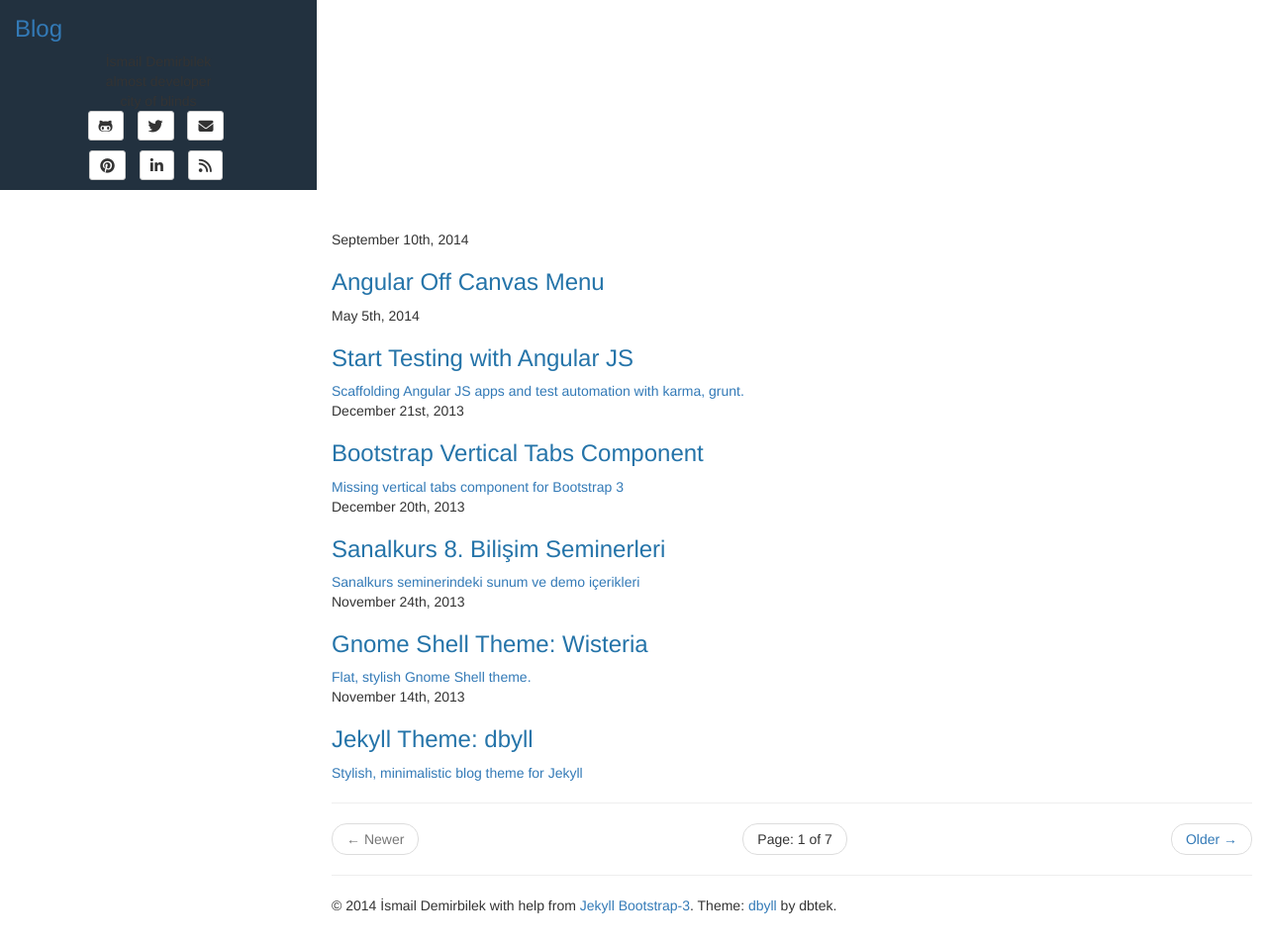
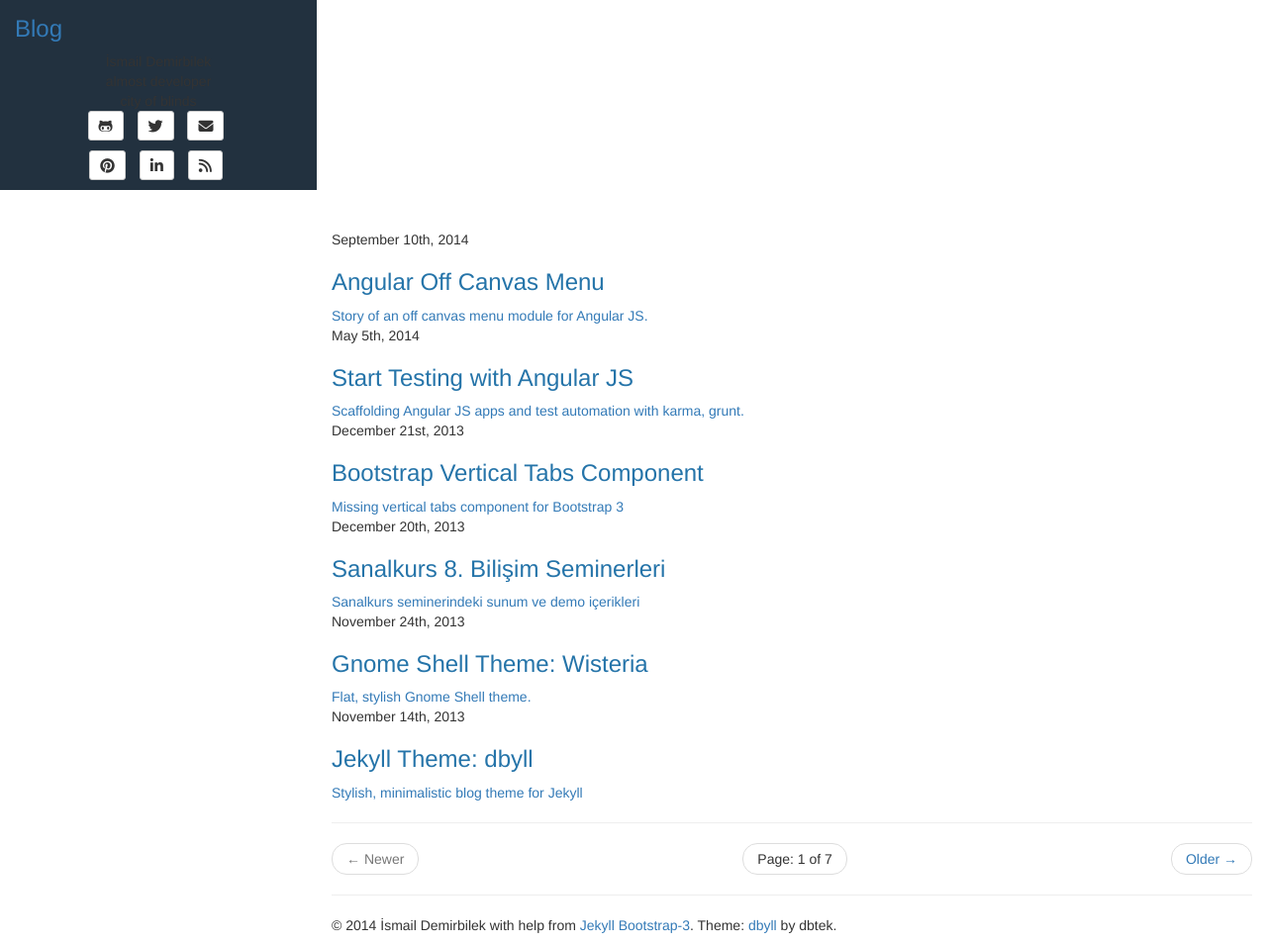
Before and after one commit to dbtek/blog, a Jekyll site: the page built from index.html, in a window 1280 px wide, cut to the strip 154-1109 px from the top of the page. Shown: the whole strip at 99% size. Built offline with Jekyll 4.4.1, drawn with Linux system fonts in a browser that asks for light colours; nearby versions of some CDN libraries; library files that are not in the unit come from our copies; the list of posts is cut into pages by our own code.

Commit message:
description added

```diff
--- a/_posts/2014-09-10-angular-off-canvas-menu.md
+++ b/_posts/2014-09-10-angular-off-canvas-menu.md
@@ -1,6 +1,7 @@
 ---
 layout: post
 title: "Angular Off Canvas Menu"
+description: "Story of an off canvas menu module for Angular JS."
 category:
 tags: [angular, off, canvas, menu, ui, bootstrap, modal]
 ---
```
